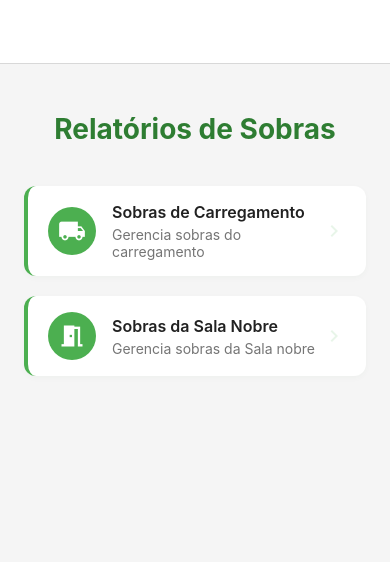
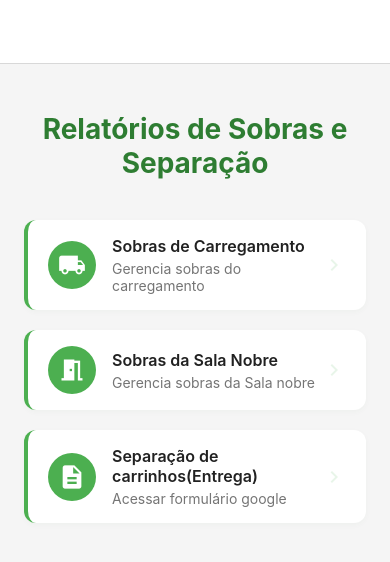
Before and after one commit to marcioschuenk/RelatorioDeSobras, a React Native app: screen /Home in a window 390 px wide. Shown: the top 562 px of the page. Built offline with nearby package versions, Linux system fonts and the light colour scheme.

Commit message:
Adição do formulario google de separação na homescreen

```diff
--- a/Screens/HomeScreen.js
+++ b/Screens/HomeScreen.js
@@ -1,13 +1,17 @@
 import React from 'react';
-import { View, TouchableOpacity, Text, StyleSheet, StatusBar } from 'react-native';
+import { View, TouchableOpacity, Text, StyleSheet, StatusBar, Linking } from 'react-native';
 import { MaterialIcons } from '@expo/vector-icons';
 
 export default function HomeScreen({ navigation }) {
+  const handleOpenForm = () => {
+    Linking.openURL('https://forms.gle/gC6cSvuYmwMBm1eW8');
+  };
+
   return (
     <View style={styles.container}>
       <StatusBar backgroundColor="#F5F5F5" barStyle="dark-content" />
       <View style={styles.headerContainer}>
-        <Text style={styles.headerTitle}>Relatórios de Sobras</Text>
+        <Text style={styles.headerTitle}>Relatórios de Sobras e Separação</Text>
       </View>
 
       <View style={styles.cardsContainer}>
@@ -35,6 +39,20 @@ export default function HomeScreen({ navigation }) {
           <View style={styles.textContainer}>
             <Text style={styles.cardText}>Sobras da Sala Nobre</Text>
             <Text style={styles.cardSubtext}>Gerencia sobras da Sala nobre</Text>
+          </View>
+          <MaterialIcons name="chevron-right" size={24} color="#E8F5E9" />
+        </TouchableOpacity>
+
+        <TouchableOpacity
+          style={styles.card}
+          onPress={handleOpenForm}
+        >
+          <View style={styles.iconContainer}>
+            <MaterialIcons name="description" size={28} color="#FFFFFF" />
+          </View>
+          <View style={styles.textContainer}>
+            <Text style={styles.cardText}>Separação de carrinhos(Entrega)</Text>
+            <Text style={styles.cardSubtext}>Acessar formulário google</Text>
           </View>
           <MaterialIcons name="chevron-right" size={24} color="#E8F5E9" />
         </TouchableOpacity>
```
